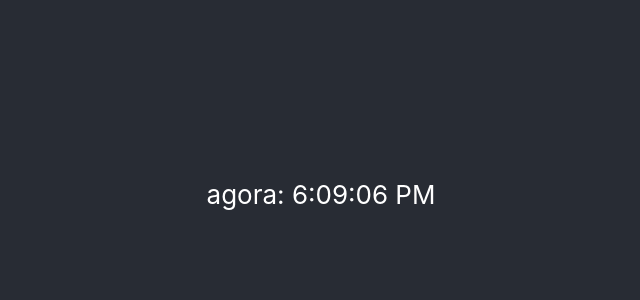
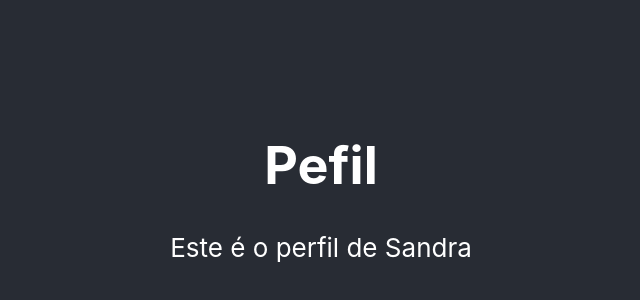
Before and after one commit to DanielAgostinhoSilva/algaworks-erjs, a React (Create React App) app: page / in a window 1280 px wide. Shown: the part 206-506 px from the top of the page, without its empty margins (319-959 px from the left). Built offline with nearby package versions, Linux system fonts and the light colour scheme; the HTML template or start-up script is replaced by a standard one.

Commit message:
feat: 2.14. Os estados dentro de componentes React (com o hook useState)

```diff
--- a/src/App.tsx
+++ b/src/App.tsx
@@ -1,12 +1,13 @@
 import React from 'react';
 import './App.css';
 import Clock from "./component/Clock";
+import Person from "./component/Person";
 
 function App() {
   return (
     <div className="App">
       <header className="App-header">
-        <Clock />
+          <Person />
       </header>
     </div>
   );
--- /dev/null
+++ b/src/component/Person.tsx
@@ -0,0 +1,14 @@
+import {useState} from "react";
+
+export default function Person() {
+    const [person, setPerson] = useState<String>('Daniel')
+
+    setTimeout(() => {
+        setPerson('Sandra')
+    }, 2000)
+
+    return <div>
+        <h1>Pefil</h1>
+        <p>Este é o perfil de {person}</p>
+    </div>
+}
```
Also changed, not shown: src/component/Clock.tsx (line endings or trailing spaces).
